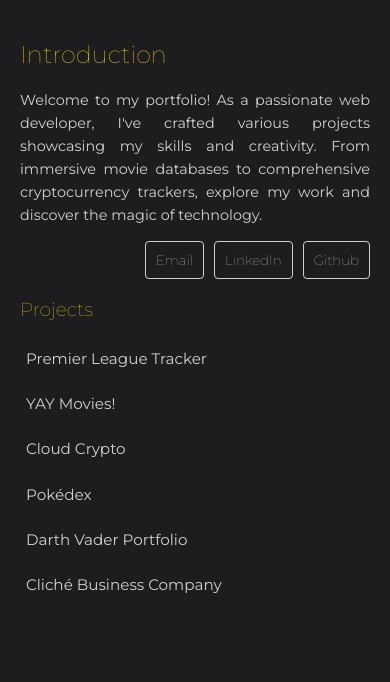
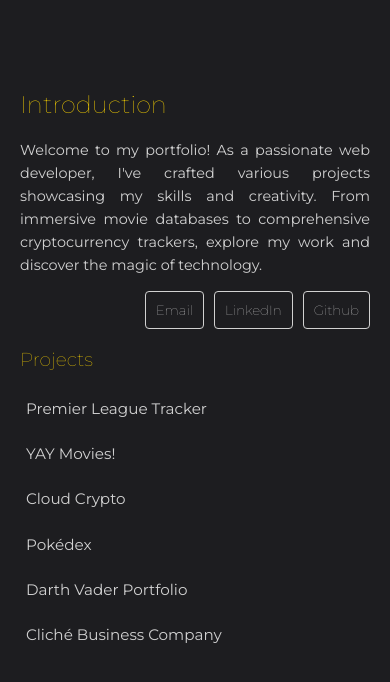
Before and after one commit to joseph-johnson27001/portfolio, a Vue app: page / in a window 390 px wide. Both pictures are taken after a click on the icon 195 px from the left and 810 px from the top of the page. Shown: the top 682 px of the page. Built offline with nearby package versions, Linux system fonts and the light colour scheme.

Commit message:
Updated icon positions

```diff
--- a/src/components/MainArea.vue
+++ b/src/components/MainArea.vue
@@ -274,12 +274,13 @@ h3 {
 .project-heading {
   color: gold;
 }
+
 .main-area-container {
   position: relative;
   display: flex;
   justify-content: center;
   align-items: center;
-  height: 100%;
+  height: 100dvh;
   opacity: 0;
   transition: opacity 1s ease;
 }
@@ -398,7 +399,6 @@ li:hover:not(.active) {
 .icons {
   cursor: pointer;
   margin-right: 10px;
-  height: 100%;
   animation-duration: 0.5s;
   animation-fill-mode: both;
 }
@@ -455,12 +455,16 @@ li:hover:not(.active) {
 
   .main-area-container {
     align-items: flex-start;
+    padding-top: 50px;
   }
 
   .icons {
     display: flex;
     height: 20px;
     justify-content: flex-end;
+    position: absolute;
+    top: 0px;
+    right: 10px;
   }
 
   .text-container p {
```
